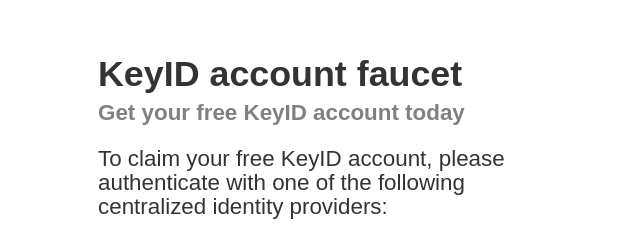
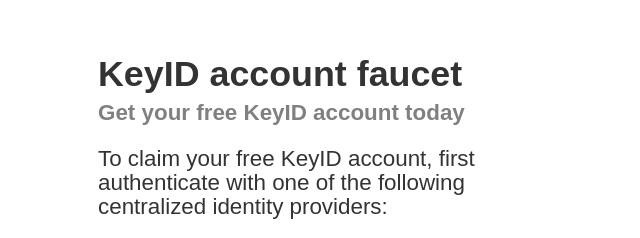
Before and after one commit to AlexChien/keyid-faucet, a website: page public/index.html in a window 1280 px wide. Shown: the part 158-396 px from the top of the page, 318-958 px from the left. Drawn offline with Linux system fonts and the light colour scheme; no server answers.

Commit message:
1 file changed (+1/-1)

```diff
--- a/public/index.html
+++ b/public/index.html
@@ -16,7 +16,7 @@
         </hgroup>
       </header>
       <div ng-show="!user">
-        <p>To claim your free KeyID account, please authenticate with
+        <p>To claim your free KeyID account, first authenticate with
           one of the following centralized identity providers:</p>
         <ul>
           <li><a href="/auth/facebook">Authenticate with Facebook</a></li>
```
